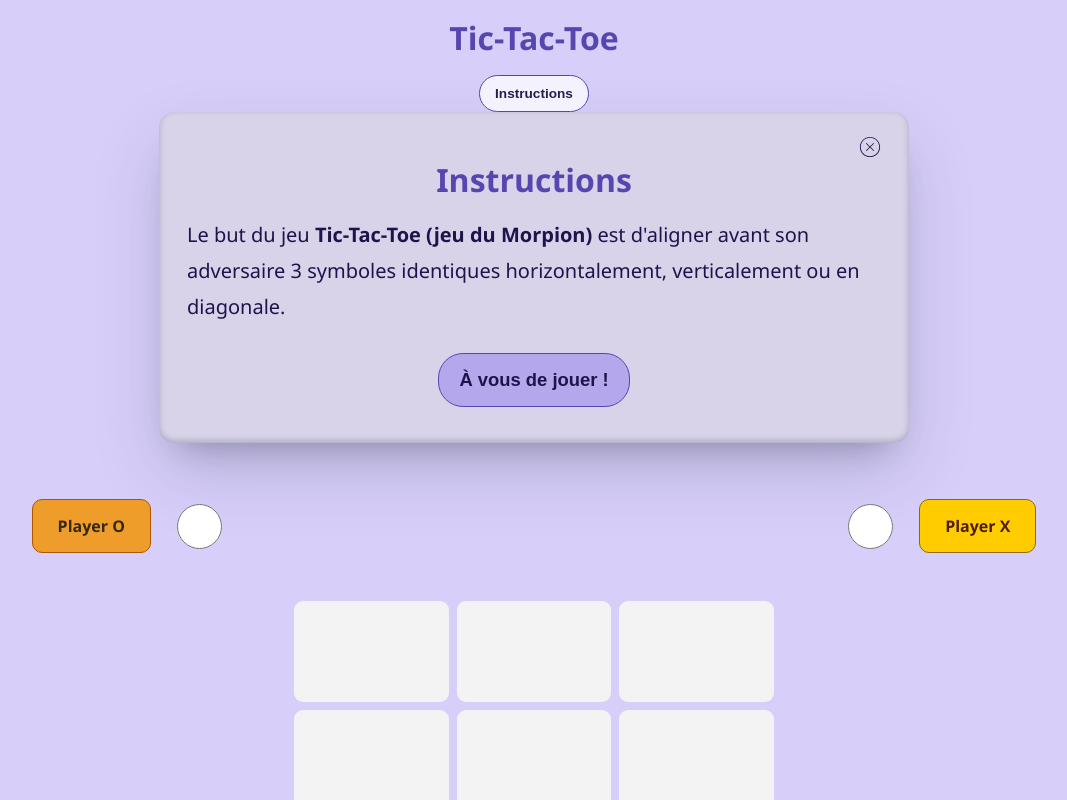
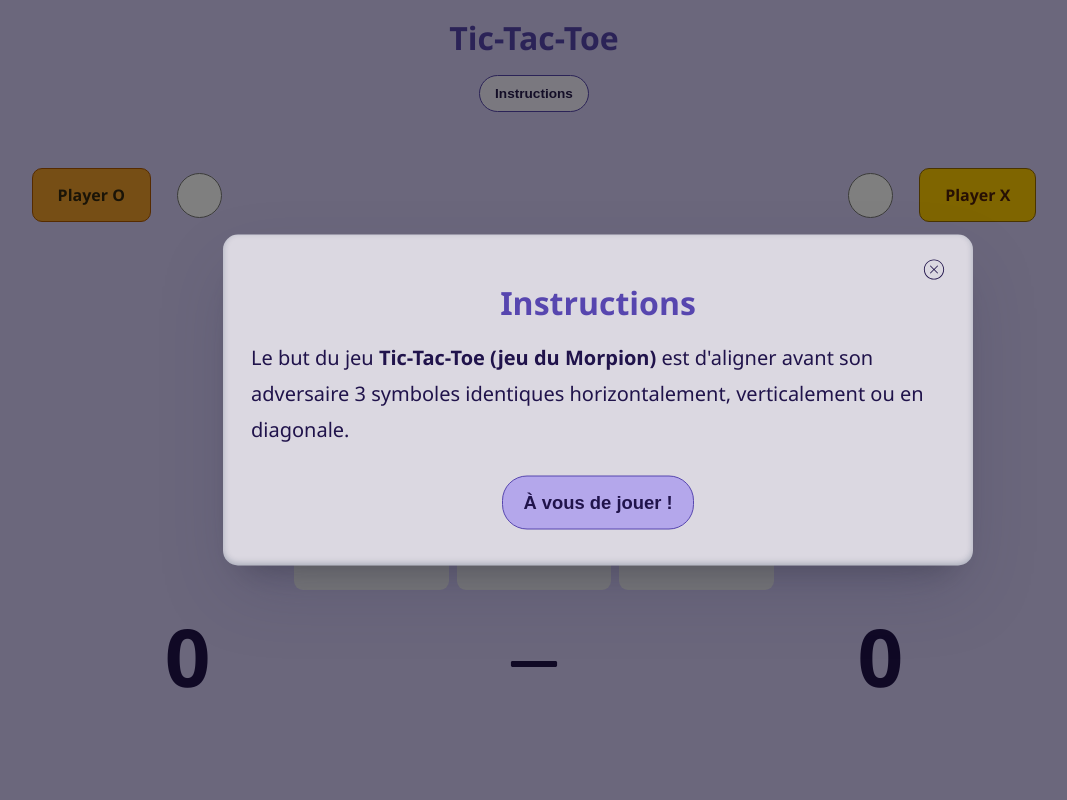
Before and after one commit to Varesva/tic_tac_toe_animation, a plain HTML site: page index.html in a window 1280 px wide. Shown: the top 800 px of the page, without its empty margins (42-1109 px from the left). Drawn offline with Linux system fonts and the light colour scheme.

Commit message:
overlay done, start and close game in JS almost done, added players score and hyphen CSS -> incoming JS

```diff
--- a/css/pop_up.css
+++ b/css/pop_up.css
@@ -1,16 +1,24 @@
 #showPopup {
 	z-index: 5;
+	/* display: none; */
 }
 
 .rulesPopup {
-	/* position: absolute; */
-	background-color: rgb(219, 216, 225, 0.6);
+	/* position: absolute;
+
+	*/
+/* Centered popup */
+	position: fixed;
+	top: 50%;
+	left: 50%;
+	transform: translate(-50%, -50%);
+
+	background-color: rgb(219, 216, 225);
 	border-radius: 15px;
 	width: 90%;
 	text-align: center;
 	min-width: 250px;
 	max-width: 750px;
-	margin: auto;
 	padding: 0.75rem 1rem;
 	box-shadow: rgba(50, 50, 93, 0.25) 0px 30px 70px -10px,
 		rgba(0, 0, 0, 0.25) 0px 20px 30px -20px,
@@ -75,10 +83,9 @@ button.btnRules {
 	/* margin: .75rem 1rem; */
 }
 
-#overlay {
+#popupOverlay {
   position: fixed;
-  z-index: 2;
-  display: none;
+  z-index: 4;
   top: 0;
   left: 0;
   right: 0;
--- a/css/style.css
+++ b/css/style.css
@@ -72,3 +72,15 @@ div.cell {
 	border-radius: 9px;
 	border: 1px solid transparent;
 }
+
+#playerScore {
+	display: flex;
+	flex-direction: row;
+	justify-content: space-around;
+	align-items: center;
+	font-size: 5rem;
+	font-weight: 600;
+	color: #281C4F;
+	width: 90%;
+	margin: 3rem auto 4rem;
+}
--- a/index.html
+++ b/index.html
@@ -29,7 +29,7 @@
             </div>
 
             <!-- OVERLAY -->
-            <div id="overlay"></div>
+            <div id="popupOverlay"></div>
             <!-- Welcome pop-up -->
             <div id="showPopup" class="rulesPopup">
                 <span id="closeRules">
@@ -84,6 +84,19 @@
                     <div class="cell"></div>
                 </div>
             </div>
+            <!-- PLAYERS SCORES -->
+            <div id="playerScore">
+                <p id="scoreOne">0</p>
+
+                <svg xmlns="http://www.w3.org/2000/svg" x="0px" y="0px" width="50px" height="50px" viewBox="0 0 52 52"
+                    style="fill: #20134b;" enable-background="new 0 0 52 52" xml:space="preserve">
+                    <g>
+                        <path d="M50,27.5c0,0.8-0.7,1.5-1.5,1.5h-45C2.7,29,2,28.3,2,27.5v-3C2,23.7,2.7,23,3.5,23h45   c0.8,0,1.5,0.7,1.5,1.5V27.5z" />
+                    </g>
+                </svg>
+
+                <p id="scoreTwo">0</p>
+            </div>
         </main>
         <footer>
             <p>
--- a/script.js
+++ b/script.js
@@ -1,15 +1,33 @@
 // CLOSING THE RULES POPUP
 const closeRules = document.getElementById('closeRules'); // targets close btn
 
+const startGame = document.getElementById('startGame'); // targets button Start
+
+const overlay = document.getElementById('popupOverlay'); // targets overlay background
+
 const showPopup = document.getElementById('showPopup'); // targets pop-up
 
-
 closeRules.onclick = function () { closingRules() };
+startGame.onclick = function () { closingRules() };
 
 function closingRules() {
     showPopup.style.display = 'none';
+    overlay.style.display = 'none';
 };
 
 function readRules() {
     showPopup.style.display = 'block';
+    overlay.style.display = 'block';
 }
+
+// SHOW POPUP ONLY ONCE
+let popupShowed = sessionStorage.getItem('popup');
+
+if (popupShowed != 'seen once') {
+    overlay.style.display = 'block';
+    showPopup.style.display = 'block';
+    sessionStorage.setItem('popup', 'seen once');
+} else {
+    showPopup.style.display = 'none';
+    overlay.style.display = 'none';
+}
```
